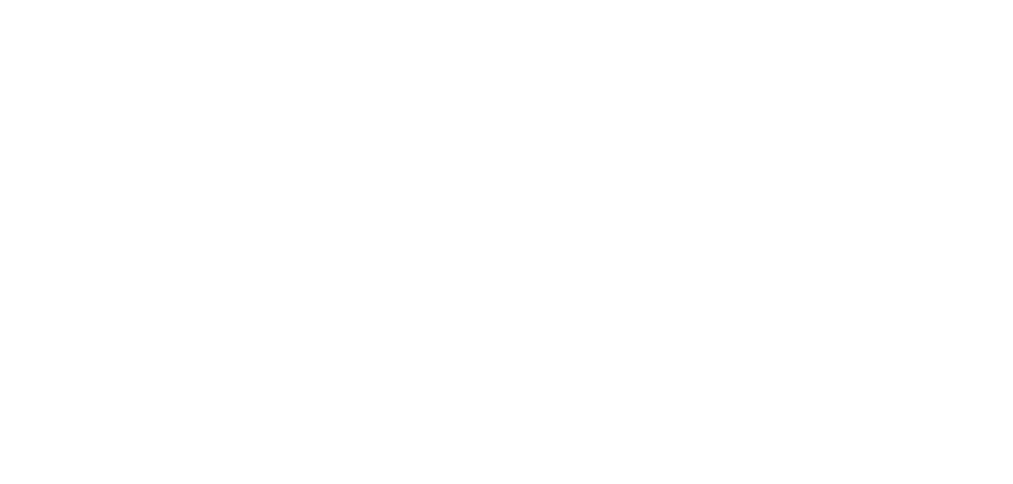
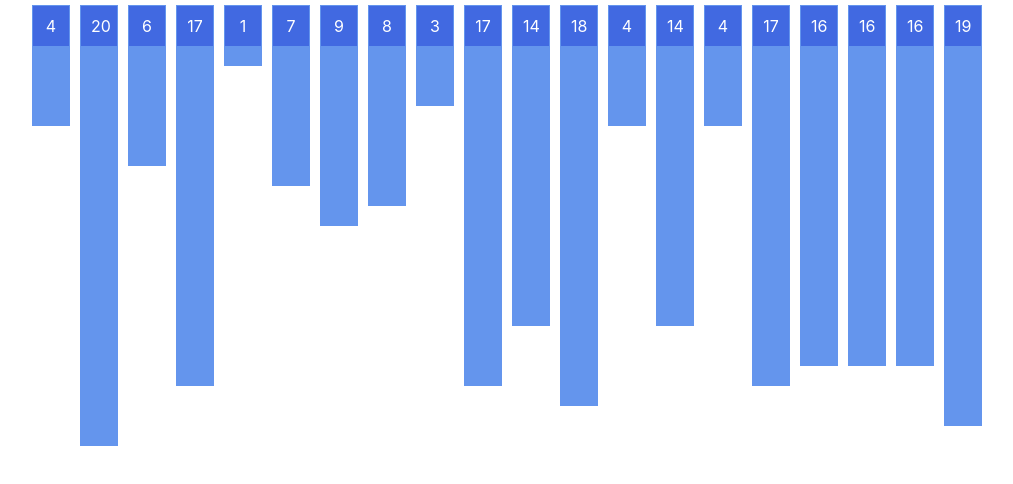
Before and after one commit to Elliohknow/sorting-algorithm-visualizer, a React (Create React App) app: page / in a window 1280 px wide. Shown: the top 484 px of the page, without its empty margins (133-1146 px from the left). Built offline with nearby package versions, Linux system fonts and the light colour scheme.

Commit message:
added basic array generation logic, added styling to display array as bar graph

```diff
--- a/package.json
+++ b/package.json
@@ -6,6 +6,7 @@
     "@testing-library/jest-dom": "^4.2.4",
     "@testing-library/react": "^9.3.2",
     "@testing-library/user-event": "^7.1.2",
+    "normalize.css": "^8.0.1",
     "react": "^16.13.1",
     "react-dom": "^16.13.1",
     "react-scripts": "3.4.1"
--- a/src/App.css
+++ /dev/null
@@ -1,38 +0,0 @@
-.App {
-  text-align: center;
-}
-
-.App-logo {
-  height: 40vmin;
-  pointer-events: none;
-}
-
-@media (prefers-reduced-motion: no-preference) {
-  .App-logo {
-    animation: App-logo-spin infinite 20s linear;
-  }
-}
-
-.App-header {
-  background-color: #282c34;
-  min-height: 100vh;
-  display: flex;
-  flex-direction: column;
-  align-items: center;
-  justify-content: center;
-  font-size: calc(10px + 2vmin);
-  color: white;
-}
-
-.App-link {
-  color: #61dafb;
-}
-
-@keyframes App-logo-spin {
-  from {
-    transform: rotate(0deg);
-  }
-  to {
-    transform: rotate(360deg);
-  }
-}
--- a/src/App.js
+++ b/src/App.js
@@ -1,11 +1,11 @@
 import React from 'react';
-import './App.css';
+import Visualizer from './components/Visualizer/Visualizer';
 
 function App() {
   return (
-    <div className="App">
-
-    </div>
+    <main className="App">
+      <Visualizer />
+    </main>
   );
 }
 
--- a/src/components/Visualizer/Visualizer.css
+++ b/src/components/Visualizer/Visualizer.css
@@ -0,0 +1,18 @@
+.container {
+	display: inline;
+	text-align: center;
+	vertical-align: middle;
+	justify-content: space-between;
+}
+.element {
+	display: inline-block;
+	margin: 5px;
+	padding: 10px;
+	width: 1em;
+	/* display: inline; */
+	border: cornflowerblue 1px solid;
+	background-color: royalblue;
+	color: white;
+	/* margin: 5px; */
+	/* height: 10px; */
+}
--- a/src/components/Visualizer/Visualizer.jsx
+++ b/src/components/Visualizer/Visualizer.jsx
@@ -1,10 +1,31 @@
 import React from 'react';
+import './Visualizer.css';
 
-function Visualizer() {
+export default function Visualizer() {
+	const [array, setArray] = React.useState([]);
+
+	React.useEffect(() => resetArray(), []);
+
+	const resetArray = () => {
+		const array = [];
+		for (let i = 0; i < 20; i++) {
+			array.push(randomNum(20, 1));
+		}
+		setArray(array);
+	}
+
 	return (
 		<div className="container">
-
+			{array.map((value, index) => (
+				<div className="element" key={`element_${index}`} style={{ borderBottomWidth: value*20}}>
+					{value}
+				</div>
+			))}
 		</div>
 	);
 }
-export default Visualizer;
+
+// get random int between max (inclusive) and min
+function randomNum(max, min) {
+	return Math.floor(Math.random() * (max - min + 1) + min);
+}
--- a/src/index.css
+++ b/src/index.css
@@ -1,13 +1,19 @@
 body {
-  margin: 0;
-  font-family: -apple-system, BlinkMacSystemFont, 'Segoe UI', 'Roboto', 'Oxygen',
-    'Ubuntu', 'Cantarell', 'Fira Sans', 'Droid Sans', 'Helvetica Neue',
-    sans-serif;
-  -webkit-font-smoothing: antialiased;
-  -moz-osx-font-smoothing: grayscale;
+	margin: 0;
+	font-family: -apple-system, BlinkMacSystemFont, "Segoe UI", "Roboto", "Oxygen", "Ubuntu", "Cantarell", "Fira Sans", "Droid Sans", "Helvetica Neue", sans-serif;
+	-webkit-font-smoothing: antialiased;
+	-moz-osx-font-smoothing: grayscale;
 }
 
 code {
-  font-family: source-code-pro, Menlo, Monaco, Consolas, 'Courier New',
-    monospace;
+	font-family: source-code-pro, Menlo, Monaco, Consolas, "Courier New", monospace;
 }
+
+.App {
+	/* font-size: 1.6em; */
+	text-align: center;
+	margin: 0;
+	padding: 0;
+	height: 100vh;
+	width: 100%;
+}
```
Also changed, not shown: 1 other file (tests, documents, lock files or other folders).
